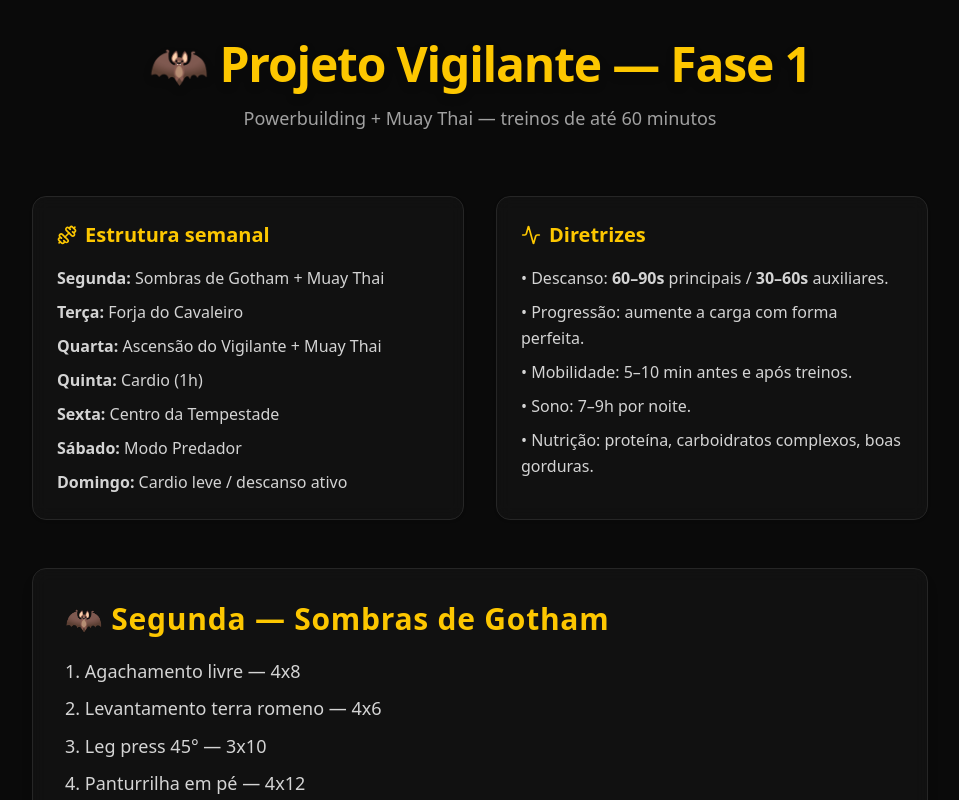
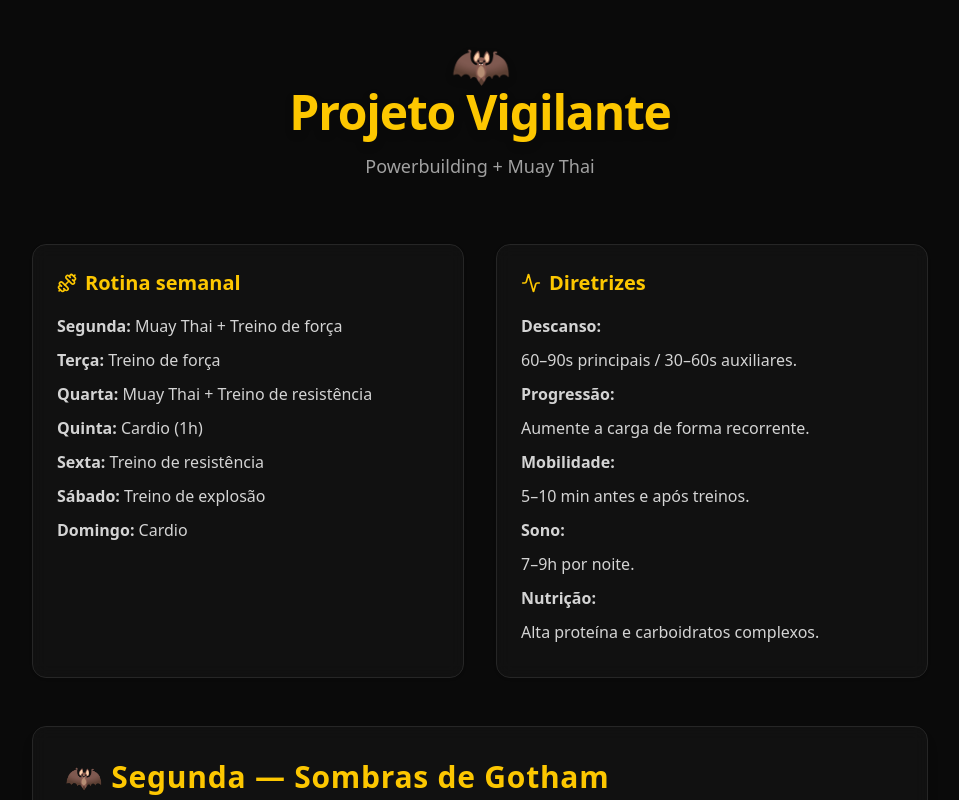
Before and after one commit to Cardimy/vigilante, a React (Vite) app: page / in a window 1280 px wide. Shown: the top 800 px of the page, without its empty margins (160-1119 px from the left). Built offline with nearby package versions, Linux system fonts and the light colour scheme; the HTML template or start-up script is replaced by a standard one.

Commit message:
Nova organização de texto

```diff
--- a/src/ProjetoVigilante.jsx
+++ b/src/ProjetoVigilante.jsx
@@ -9,10 +9,10 @@
       {/* HEADER */}
       <header className="max-w-3xl mx-auto text-center mb-16">
         <h1 className="text-5xl font-extrabold text-yellow-400 tracking-tight drop-shadow-lg">
-          🦇 Projeto Vigilante — Fase 1
+          🦇<br></br>Projeto Vigilante
         </h1>
         <p className="text-neutral-400 mt-4 text-lg">
-          Powerbuilding + Muay Thai — treinos de até 60 minutos
+          Powerbuilding + Muay Thai
         </p>
       </header>
 
@@ -26,17 +26,23 @@
           <Card className="bg-neutral-900/60 border-neutral-800 backdrop-blur-sm hover:border-yellow-500/40 transition-all duration-200">
             <CardContent className="p-6">
               <h2 className="flex items-center gap-2 text-xl font-bold text-yellow-400 mb-4">
-                <Dumbbell size={20} /> Estrutura semanal
+                <Dumbbell size={20} /> Rotina semanal
               </h2>
 
               <ul className="text-neutral-300 space-y-2 leading-relaxed">
-                <li><strong>Segunda:</strong> Sombras de Gotham + Muay Thai</li>
-                <li><strong>Terça:</strong> Forja do Cavaleiro</li>
-                <li><strong>Quarta:</strong> Ascensão do Vigilante + Muay Thai</li>
+                <li><strong>Segunda:</strong> Muay Thai + Treino de força</li>
+                <p> </p>
+                <li><strong>Terça:</strong> Treino de força</li>
+                <p> </p>
+                <li><strong>Quarta:</strong> Muay Thai + Treino de resistência</li>
+                <p> </p>
                 <li><strong>Quinta:</strong> Cardio (1h)</li>
-                <li><strong>Sexta:</strong> Centro da Tempestade</li>
-                <li><strong>Sábado:</strong> Modo Predador</li>
-                <li><strong>Domingo:</strong> Cardio leve / descanso ativo</li>
+                <p> </p>
+                <li><strong>Sexta:</strong> Treino de resistência</li>
+                <p> </p>
+                <li><strong>Sábado:</strong> Treino de explosão</li>
+                <p> </p>
+                <li><strong>Domingo:</strong> Cardio</li>
               </ul>
             </CardContent>
           </Card>
@@ -49,11 +55,21 @@
               </h2>
 
               <div className="text-neutral-300 space-y-2 leading-relaxed">
-                <p>• Descanso: <strong>60–90s</strong> principais / <strong>30–60s</strong> auxiliares.</p>
-                <p>• Progressão: aumente a carga com forma perfeita.</p>
-                <p>• Mobilidade: 5–10 min antes e após treinos.</p>
-                <p>• Sono: 7–9h por noite.</p>
-                <p>• Nutrição: proteína, carboidratos complexos, boas gorduras.</p>
+                <p><strong>Descanso:</strong></p>
+                <p>60–90s principais / 30–60s auxiliares.</p>
+                <p> </p>
+                <p><strong>Progressão:</strong></p>
+                <p>Aumente a carga de forma recorrente.</p>
+                <p> </p>
+                <p><strong>Mobilidade:</strong></p>
+                <p>5–10 min antes e após treinos.</p>
+                <p> </p>
+                <p><strong>Sono:</strong></p>
+                <p>7–9h por noite.</p>
+                <p> </p>
+                <p><strong>Nutrição:</strong></p>
+                <p>Alta proteína e carboidratos complexos.</p>
+                <p> </p>
               </div>
             </CardContent>
           </Card>
@@ -69,10 +85,10 @@
               focus: "Potência de pernas e estabilidade para chutes.",
               exercises: [
                 "Agachamento livre — 4x8",
-                "Levantamento terra romeno — 4x6",
+                "Levantamento terra — 4x6",
                 "Leg press 45° — 3x10",
                 "Panturrilha em pé — 4x12",
-                "Prancha isométrica — 3x até a falha",
+                "Prancha isométrica — 3x falha",
               ],
             },
 
@@ -81,7 +97,7 @@
               focus: "Força de empurrar e resistência de golpes.",
               exercises: [
                 "Supino reto barra — 4x6–8",
-                "Supino inclinado halteres — 3x8–10",
+                "Supino inclinado — 3x8–10",
                 "Crucifixo reto — 3x10–12",
                 "Barra fixa / puxada — 4x6",
                 "Remada curvada — 3x6–8",
@@ -127,7 +143,7 @@
                 "Flexão pliométrica — 3x8–10",
                 "Remada TRX — 3x10",
                 "Prancha isométrica — 3x falha",
-                "Prancha lateral — 3x falha técnica",
+                "Prancha lateral — 3x falha",
                 "Battle Rope — 3x30s",
               ],
             },
```
